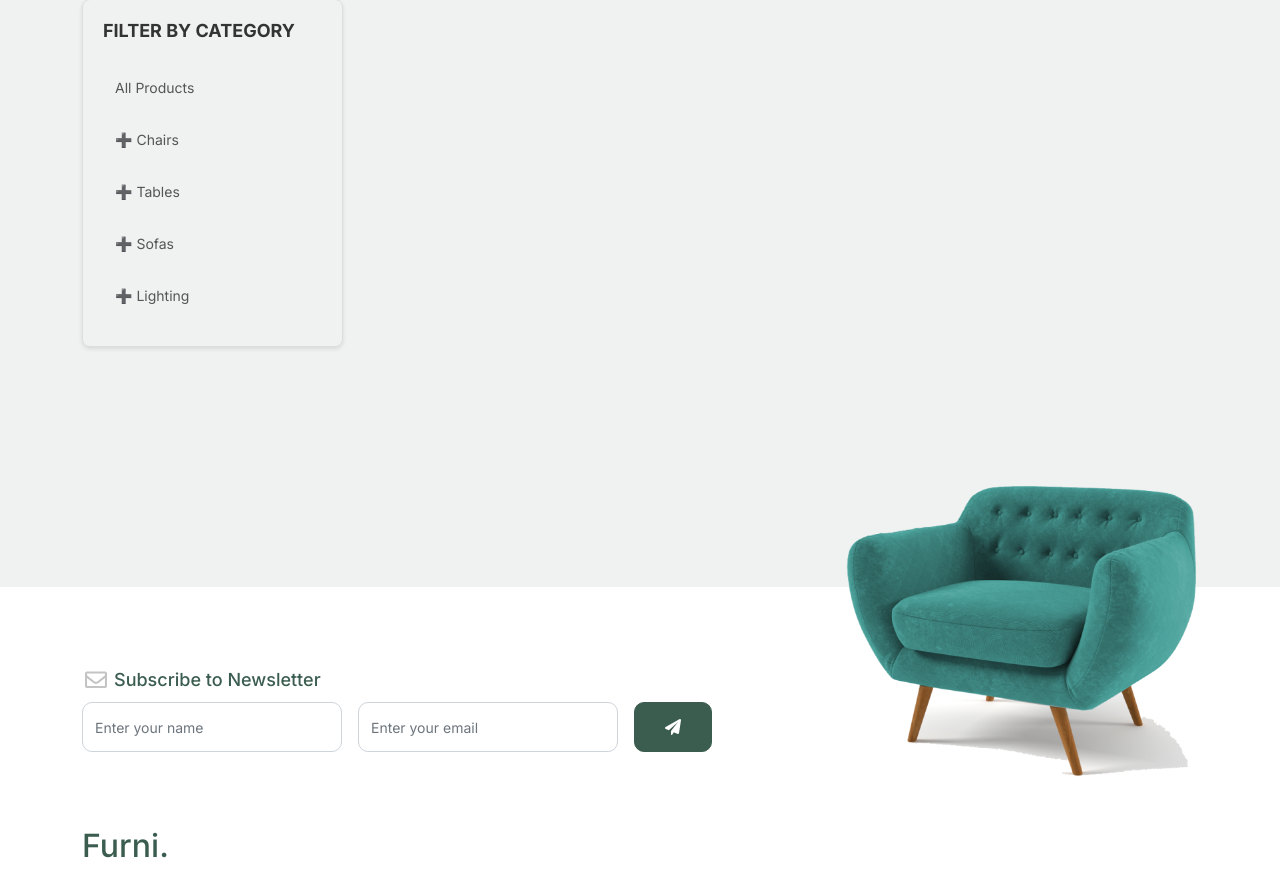
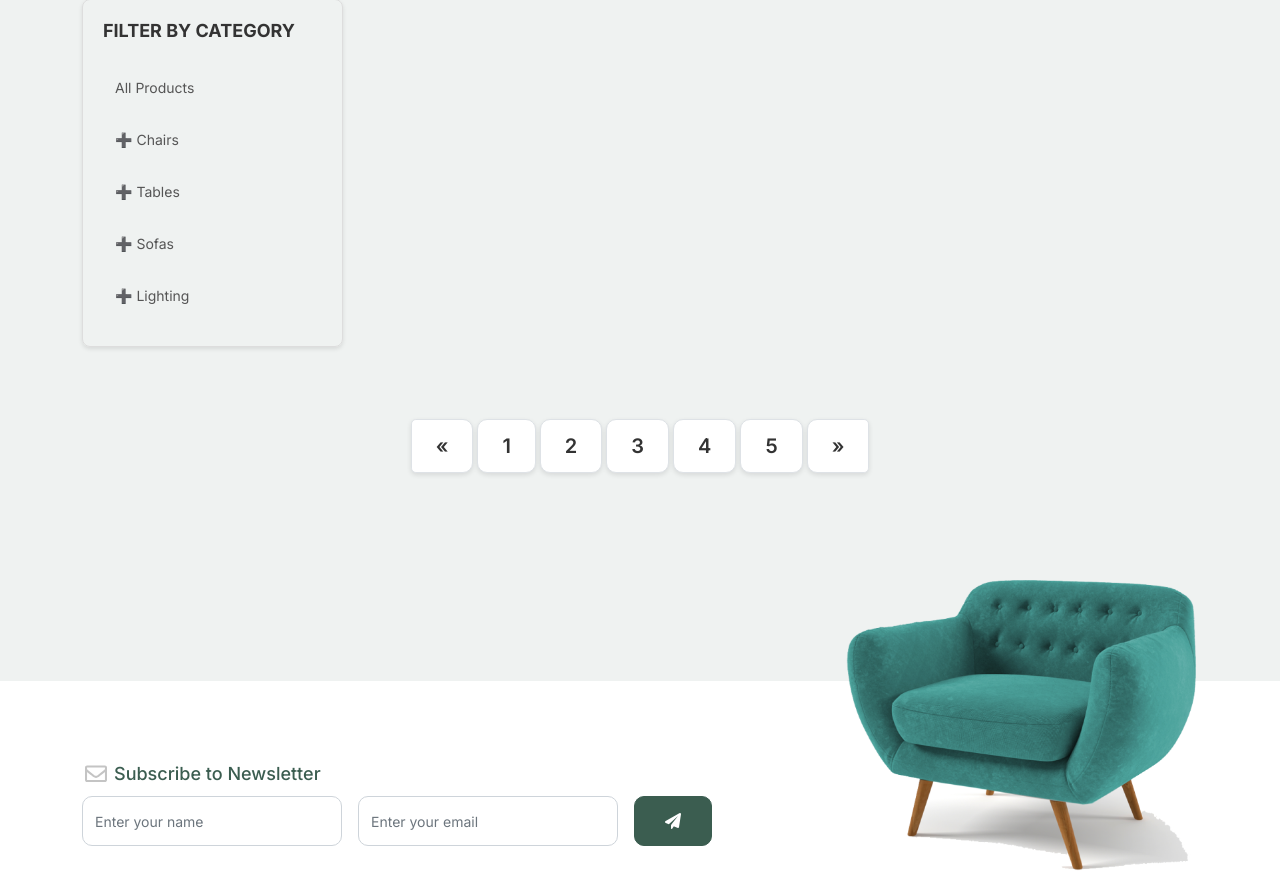
Before and after one commit to gheyderov/py-10-jet-academy-lesson-codes, a Django app: page /shop/ in a window 1280 px wide. Shown: the part 501-1389 px from the top of the page. Run offline with Django 5.2, Linux system fonts and the light colour scheme; data that the repository does not hold is empty; some libraries are stand-ins or nearby versions.

Commit message:
pagination

```diff
--- a/product/templates/shop.html
+++ b/product/templates/shop.html
@@ -137,7 +137,34 @@
 				</div>
 			</div>
 			<!-- End Product Grid -->
+			<!-- Pagination -->
+			<div class="pagination-container d-flex justify-content-center mt-4">
+				<nav aria-label="Page navigation">
+					<ul class="pagination pagination-lg">
 
+						<li class="page-item">
+							<a class="page-link" href="?page=#" aria-label="Previous">
+								<span>&laquo;</span>
+							</a>
+						</li>
+
+						<!-- Numbered Pages -->
+						<li class="page-item"><a class="page-link" href="?page=1">1</a></li>
+						<li class="page-item"><a class="page-link" href="?page=2">2</a></li>
+						<li class="page-item"><a class="page-link active" href="?page=3">3</a></li>
+						<li class="page-item"><a class="page-link" href="?page=4">4</a></li>
+						<li class="page-item"><a class="page-link" href="?page=5">5</a></li>
+
+						<li class="page-item">
+							<a class="page-link" href="?page=#" aria-label="Next">
+								<span>&raquo;</span>
+							</a>
+						</li>
+
+					</ul>
+				</nav>
+			</div>
+			<!-- End Pagination -->
 		</div>
 	</div>
 </div>
--- a/static/css/shop.css
+++ b/static/css/shop.css
@@ -1,3 +1,24 @@
+.pagination .page-link {
+    border-radius: 10px;
+    margin: 0 5px;
+    transition: all 0.3s ease-in-out;
+    color: #333;
+    font-weight: 600;
+    box-shadow: 0px 2px 5px rgba(0, 0, 0, 0.1);
+}
+
+.pagination .page-link:hover {
+    background-color: #007bff;
+    color: white;
+    box-shadow: 0px 4px 10px rgba(0, 123, 255, 0.3);
+}
+
+.pagination .active .page-link {
+    background-color: #007bff;
+    color: white;
+    border-color: #007bff;
+    box-shadow: 0px 4px 10px rgba(0, 123, 255, 0.3);
+}
 
 .category-sidebar {
     /* background-color: #f9f9f9; */
```
Also changed, not shown: 1 other file. Lines whose indentation alone changed are shown as unchanged.
